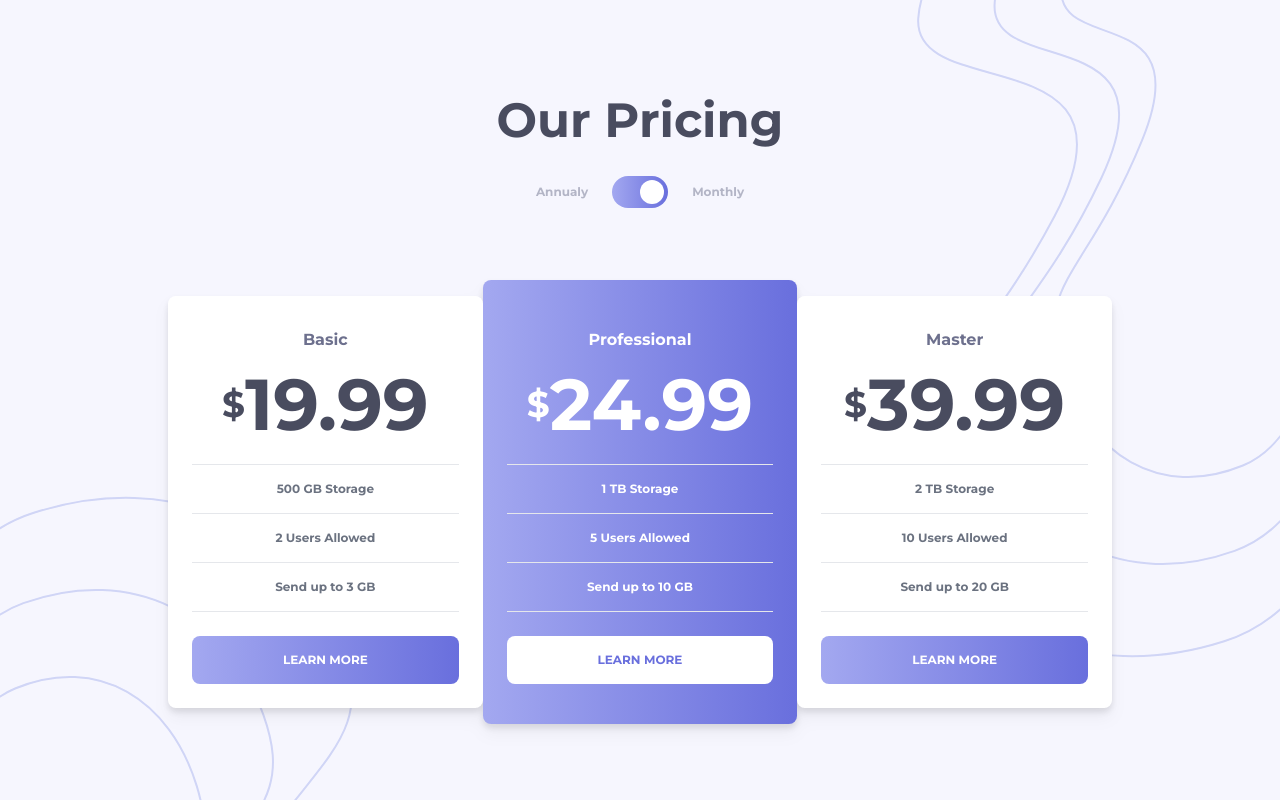
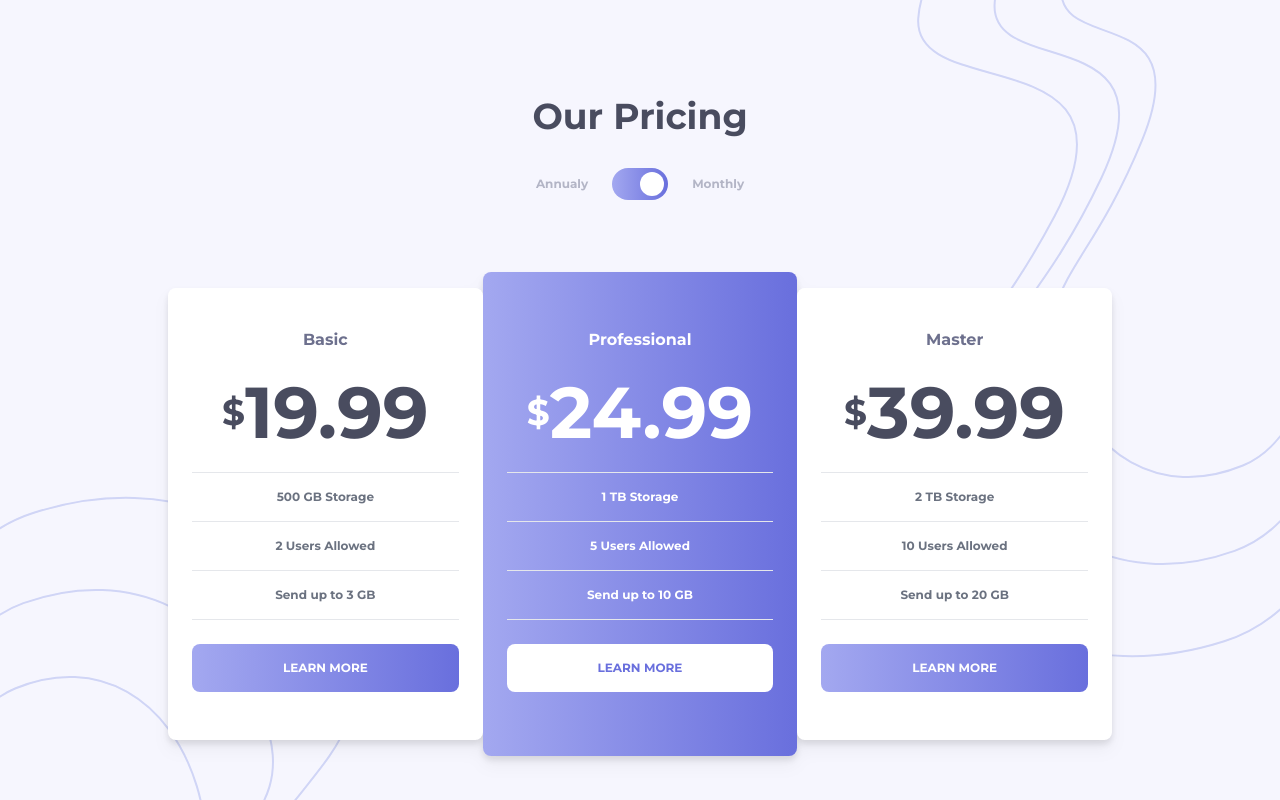
Before and after one commit to migsilva89/pricing-component-with-toggle, a website: page public/index.html in a window 1280 px wide. Drawn offline with Linux system fonts and the light colour scheme.

Commit message:
tryin pixel perfect

```diff
--- a/public/index.html
+++ b/public/index.html
@@ -21,12 +21,12 @@
         }
     </style>
 </head>
-<body class="h-screen w-full flex justify-center bg-veryLightBlue font-Montserrat bg-no-repeat bg-left-bottom" style="background-image: url(./images/bg-bottom.svg)">
+<body class="h-screen flex justify-center bg-veryLightBlue font-Montserrat bg-no-repeat bg-left-bottom" style="background-image: url(./images/bg-bottom.svg)">
     <main class="max-w-lg lg:max-w-full bg-no-repeat w-full bg-right-top" style="background-image: url(./images/bg-top.svg)">
         <div class="pt-24 lg:mx-32">
             <div class="text-center">
                 <div>
-                    <h1 class="text-darkBlue text-5xl font-bold">Our Pricing</h1>
+                    <h1 class="text-darkBlue text-4xl font-bold">Our Pricing</h1>
                 </div>
                 <div class="flex justify-center rounded-lg pt-8">
                     <div class="pt-2">
@@ -51,14 +51,14 @@
                         <p class="px-6 text-lightBlue font-bold text-xs">Monthly</p>
                     </div>
                 </div>
-
             </div>
 
             <!-- CARDS -->
-            <div class="text-center lg:grid lg:grid-cols-3 gap-0 lg:p-10 drop-shadow-lg">
-                <div class="p-6 rounded-lg m-8 lg:m-0 bg-white lg:mt-4 lg:mb-4">
-                    <h2 class="text-gBlue font-bold p-2">Basic</h2>
-                    <div class="text-darkBlue flex items-center justify-center  text-7xl pb-6 font-bold p-2"><span class="text-4xl">$</span><span class="price">19.99</span></div>
+
+            <div class="text-center lg:grid xl:grid-cols-3 gap-0 lg:p-10 drop-shadow-lg">
+                <div class=" p-6 rounded-lg m-8 lg:m-0 bg-white lg:mt-4 lg:mb-4">
+                    <h2 class="text-gBlue font-bold p-4">Basic</h2>
+                    <div class="text-darkBlue flex items-center justify-center text-6xl lg:text-7xl pb-6 font-bold p-2"><span class="text-4xl">$</span><span class="price">19.99</span></div>
                     <hr>
                     <div class="text-gray-500 mb-6">
                         <p class="text-xs p-4 font-bold">500 GB Storage</p>
@@ -71,8 +71,8 @@
                     <button class="hover:from-white hover:to-white hover:text-gradSecond hover:border border-gradSecond text-xs rounded-lg w-full py-4 bg-gradient-to-r from-gradFirst to-gradSecond text-white font-bold">LEARN MORE</button>
                 </div>
                 <div class="text-white p-6 rounded-lg m-8 lg:m-0 lg:pt-10 bg-gradient-to-r from-gradFirst to-gradSecond">
-                    <h2 class="font-bold p-2">Professional</h2>
-                    <div class="flex items-center justify-center text-7xl pb-6 font-bold p-2"><span class="text-4xl">$</span><span class="price">24.99</span></div>
+                    <h2 class="font-bold p-4">Professional</h2>
+                    <div class="flex items-center justify-center lg:text-7xl text-6xl pb-6 font-bold p-2"><span class="text-4xl">$</span><span class="price">24.99</span></div>
                     <hr>
                     <div class="mb-6">
                         <p class="text-xs p-4 font-bold">1 TB Storage</p>
@@ -85,8 +85,8 @@
                     <button class="hover:border hover:bg-gradSecond hover:text-white border-gradSecond hover:border-white text-xs rounded-lg py-4 w-full  bg-white text-gradSecond font-bold">LEARN MORE</button>
                 </div>
                 <div class="p-6 rounded-lg m-8 lg:m-0 lg:mt-4 lg:mb-4 bg-white ">
-                    <h2 class="text-gBlue font-bold p-2">Master</h2>
-                    <div class="text-darkBlue flex items-center justify-center text-7xl pb-6 font-bold p-2"><span class="text-4xl">$</span><span class="price">39.99</span></div>
+                    <h2 class="text-gBlue font-bold p-4">Master</h2>
+                    <div class="text-darkBlue flex items-center justify-center text-6xl lg:text-7xl pb-6 font-bold p-2"><span class="text-4xl">$</span><span class="price">39.99</span></div>
                     <hr>
                     <div class="text-gray-500 mb-6">
                         <p class="text-xs p-4 font-bold">2 TB Storage</p>
@@ -96,7 +96,7 @@
                         <p class="text-xs p-4 font-bold">Send up to 20 GB</p>
                         <hr>
                     </div>
-                    <button class="hover:from-white hover:to-white hover:text-gradSecond border-gradSecond  hover:border text-xs rounded-lg py-4 w-full  bg-gradient-to-r from-gradFirst to-gradSecond text-white font-bold">LEARN MORE</button>
+                    <button class="mb-6 hover:from-white hover:to-white hover:text-gradSecond border-gradSecond  hover:border text-xs rounded-lg py-4 w-full  bg-gradient-to-r from-gradFirst to-gradSecond text-white font-bold">LEARN MORE</button>
                 </div>
             </div>
         </div>
```
Also changed, not shown: public/build/tailwind.css.
